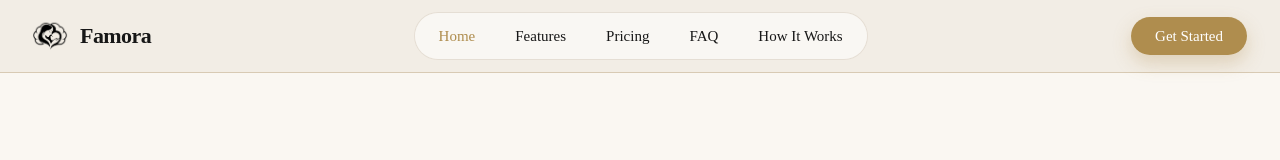
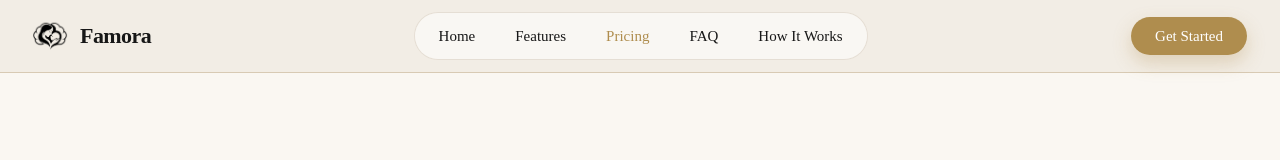
Before and after one commit to Rahul-Mallik-CSE/famora, a Next.js app: page /pricing in a window 1280 px wide. Shown: the top 160 px of the page. Built offline with nearby package versions, Linux system fonts and the light colour scheme.

Commit message:
Refactor NavBar component to use dynamic active link detection

```diff
--- a/src/components/CommonComponents/NavBar.tsx
+++ b/src/components/CommonComponents/NavBar.tsx
@@ -4,6 +4,7 @@
 
 import Image from "next/image";
 import Link from "next/link";
+import { usePathname } from "next/navigation";
 import { MenuIcon } from "lucide-react";
 
 import { Button } from "@/components/ui/button";
@@ -15,7 +16,7 @@
 } from "@/components/ui/dialog";
 
 const navItems = [
-  { label: "Home", href: "/", active: true },
+  { label: "Home", href: "/" },
   { label: "Features", href: "/features" },
   { label: "Pricing", href: "/pricing" },
   { label: "FAQ", href: "/faq" },
@@ -23,6 +24,16 @@
 ];
 
 const NavBar = () => {
+  const pathname = usePathname();
+
+  const isActiveLink = (href: string) => {
+    if (href === "/") {
+      return pathname === "/";
+    }
+
+    return pathname === href || pathname.startsWith(`${href}/`);
+  };
+
   return (
     <header className="sticky top-0 z-50 w-full border-b border-[#d8cab4] bg-secondary-background/95 backdrop-blur-sm">
       <div className="mx-auto flex h-14 md:h-18 max-w-7xl items-center justify-between gap-4 px-4 sm:px-6 lg:px-8">
@@ -46,7 +57,7 @@
               key={item.label}
               href={item.href}
               className={`rounded-full px-4 py-2 text-[15px] transition-colors duration-200 ${
-                item.active
+                isActiveLink(item.href)
                   ? "text-button-bg"
                   : "text-primary hover:text-secondary"
               }`}
@@ -87,7 +98,7 @@
                   key={item.label}
                   href={item.href}
                   className={`rounded-2xl px-4 py-2 text-[15px] font-medium transition-colors ${
-                    item.active
+                    isActiveLink(item.href)
                       ? "bg-white text-button-bg shadow-sm"
                       : "text-primary hover:bg-white/70"
                   }`}
```
